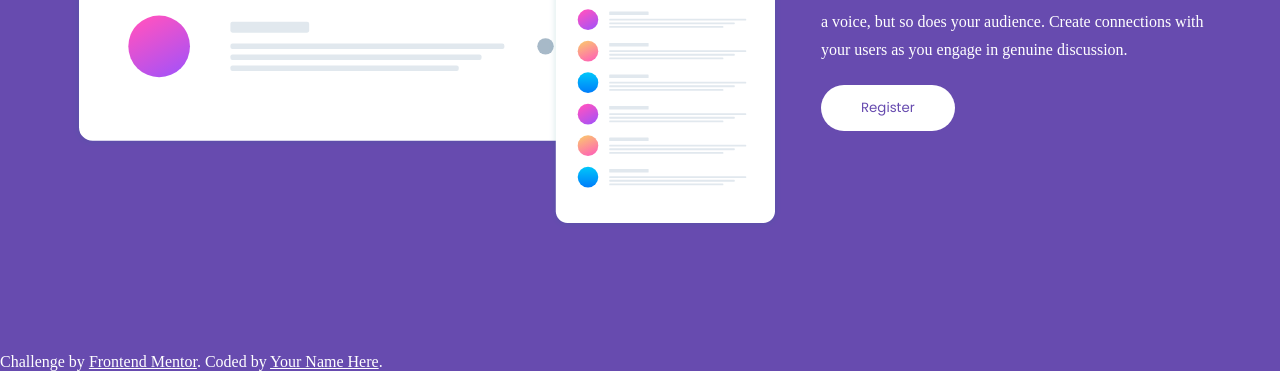
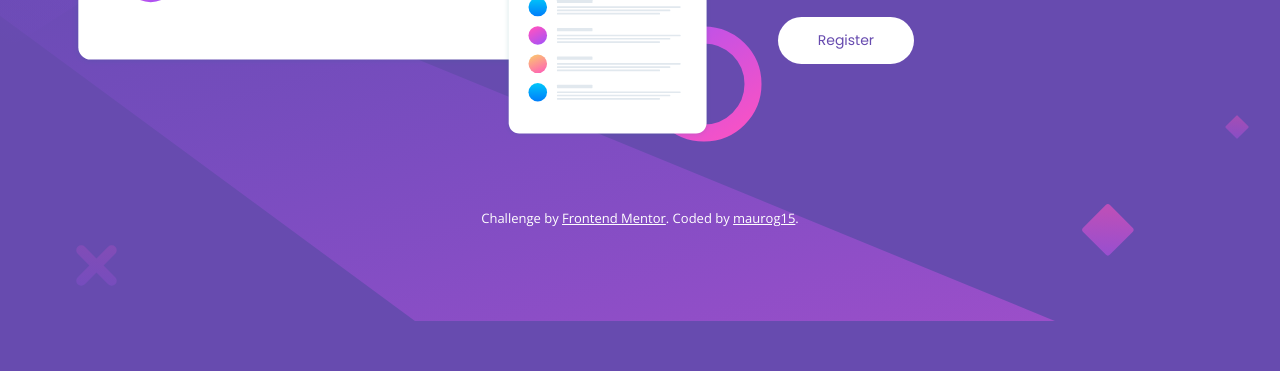
Before and after one commit to maurog15/landing_page_challenge, a plain HTML site: page index.html in a window 1280 px wide. Shown: the part 479-850 px from the top of the page. After the commit the page ends 800 px from the top, so only its background shows below. Drawn offline with nearby package versions, Linux system fonts and the light colour scheme.

Commit message:
Desktop background finished
Finished desktop background and some styles

```diff
--- a/css/style.css
+++ b/css/style.css
@@ -13,12 +13,9 @@ font-family: 'Poppins', sans-serif; */
 body {
     min-height: 100vh;
     background-color: hsl(257, 40%, 49%);
-}
-
-.container {
-    margin: 0 auto;
-    max-width: 1320px;
-    height: 100vh;
+    background-image: url(../images/bg-desktop.svg);
+    background-repeat: no-repeat;
+    background-position: top left;
 }
 
 .main {
@@ -26,30 +23,36 @@ body {
     display: flex;
     flex-direction: column;
     justify-content: space-between;
-    margin: 2rem;
+    margin: 0 2rem;
     padding: 2.5rem;
 }
 
 .content {
     display: flex;
-    align-items: center;
-    gap: 2.5rem;
+    gap: 2rem;
+    margin-top: 6%;
 }
 
 .header img {
     width: 200px;
 }
 
+.left-container img {
+    max-width: 95%;
+}
+
 .right-container h1{
     font-family: 'Poppins', sans-serif;
     font-size: 35px;
     line-height: 1.5em;
+    margin: 45px 0 20px 0 ;
     margin-bottom: 20px;
 }
 
 .right-container p {
     line-height: 1.8;
     margin-bottom: 20px;
+    font-family: 'Open Sans', sans-serif;
 }
 
 button {
@@ -59,11 +62,21 @@ button {
     border: none;
     border-radius: 25px;
     font-family: 'Poppins', sans-serif;
+    font-size: 14px;
     color: hsl(257, 40%, 49%);;
     text-decoration: none;
+    cursor: pointer;
 }
 
 button:hover {
     color: white;
     background-color: hsl(300, 69%, 71%);
 }
+
+footer {
+    display: flex;
+    margin-top: 2%;
+    justify-content: center;
+    font-family: 'Open Sans', sans-serif;
+    font-size: 13px;
+}
--- a/index.html
+++ b/index.html
@@ -11,33 +11,27 @@
 </head>
 
 <body>
-  <div class="container">
     <div class="main">
-
       <div class="header">
         <img src="images/logo.svg" alt="Huddle logo">
       </div>
-
       <div class="content">
         <section class="left-container">
-          <img id="main-image" src="images/illustration-mockups.svg" alt="Illustration mockups">
+          <img src="images/illustration-mockups.svg" alt="Illustration mockups">
         </section>
-
         <section class="right-container">
           <h1>Build The Community <br>Your Fans Will Love</h1>
           <p>Huddle re-imagines the way we build communities. You have <br>a voice, but so does your audience.
           Create connections with<br> your users as you engage in genuine discussion.</p>
-
         <a href="#" title=" Register"><button>Register</button></a>
         </section>
       </div>
     </div>
-  </div>
 
   <footer>
     <p class="attribution">
       Challenge by <a href="https://www.frontendmentor.io?ref=challenge" target="_blank">Frontend Mentor</a>.
-      Coded by <a href="#">Your Name Here</a>.
+      Coded by <a href="https://github.com/maurog15/landing_page_challenge">maurog15</a>.
     </p>
   </footer>
 </body>
```
